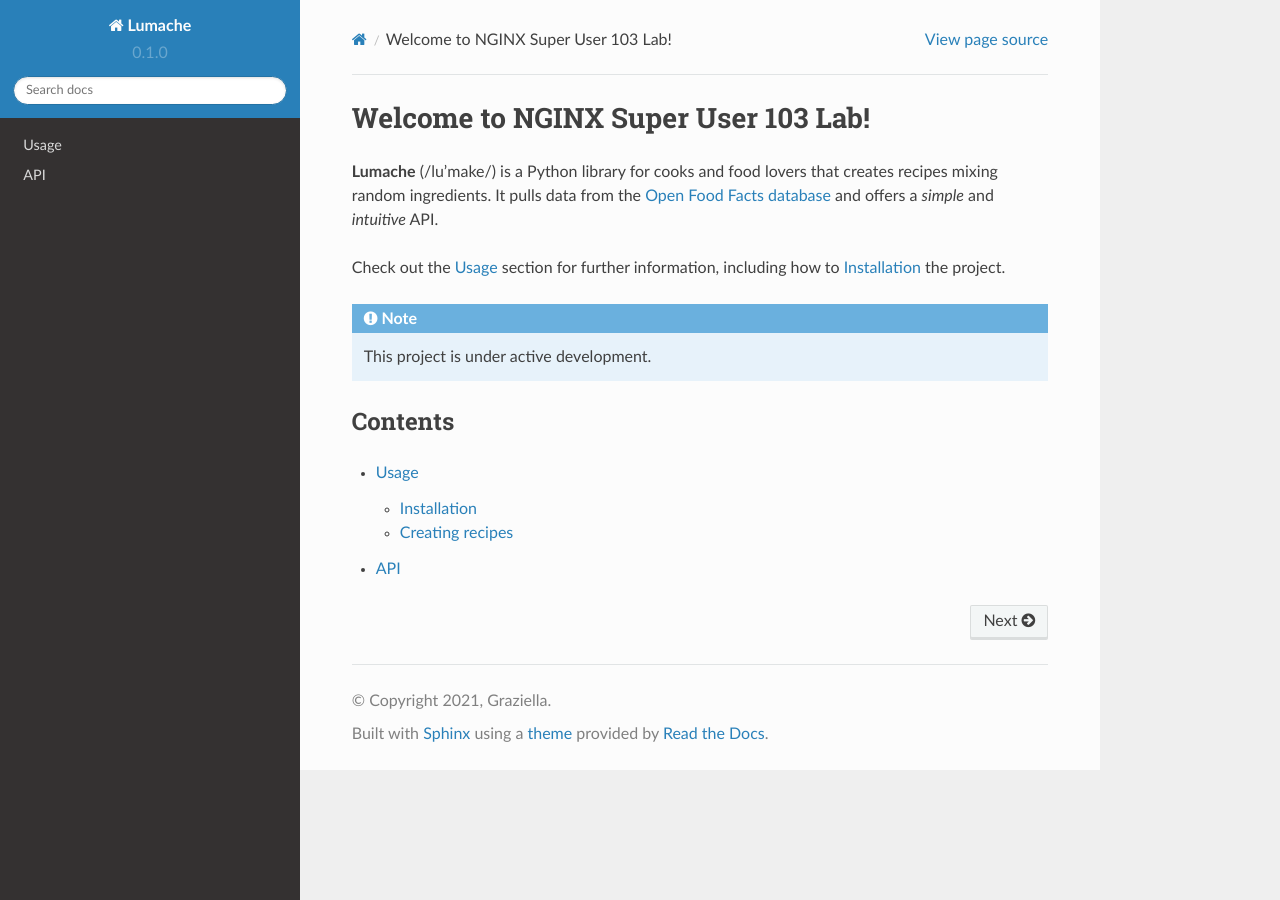
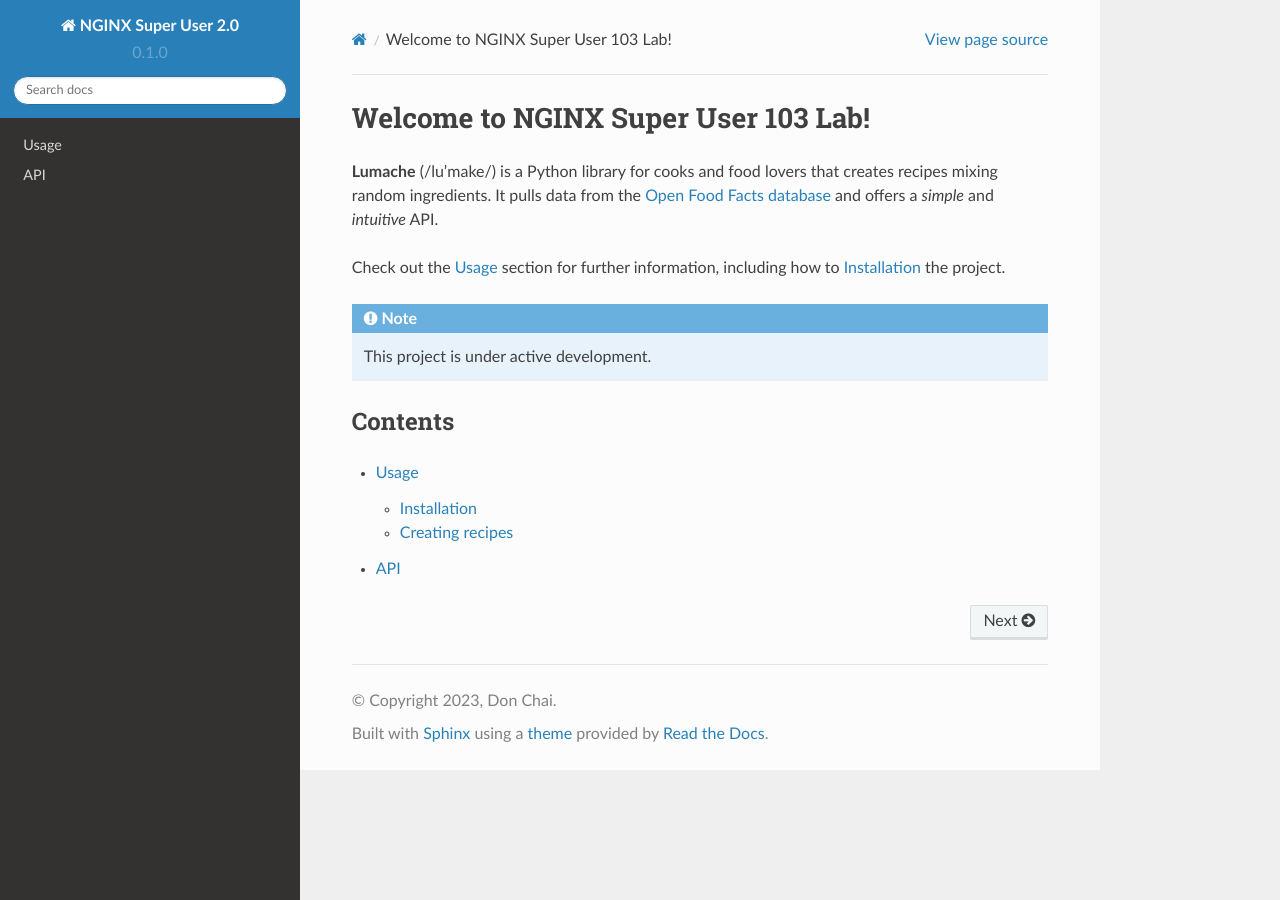
Before and after one commit to donchai/nginx-super-user-103, a Sphinx documentation site: the page built from docs/source/index.rst, in a window 1280 px wide. Built offline with Sphinx 7.4.7 and the Read the Docs theme 2.0.0, drawn with Linux system fonts in a browser that asks for light colours.

Commit message:
Update conf.py

```diff
--- a/docs/source/conf.py
+++ b/docs/source/conf.py
@@ -2,9 +2,9 @@
 
 # -- Project information
 
-project = 'Lumache'
-copyright = '2021, Graziella'
-author = 'Graziella'
+project = 'NGINX Super User 2.0'
+copyright = '2023, Don Chai'
+author = 'Don Chai'
 
 release = '0.1'
 version = '0.1.0'
```
